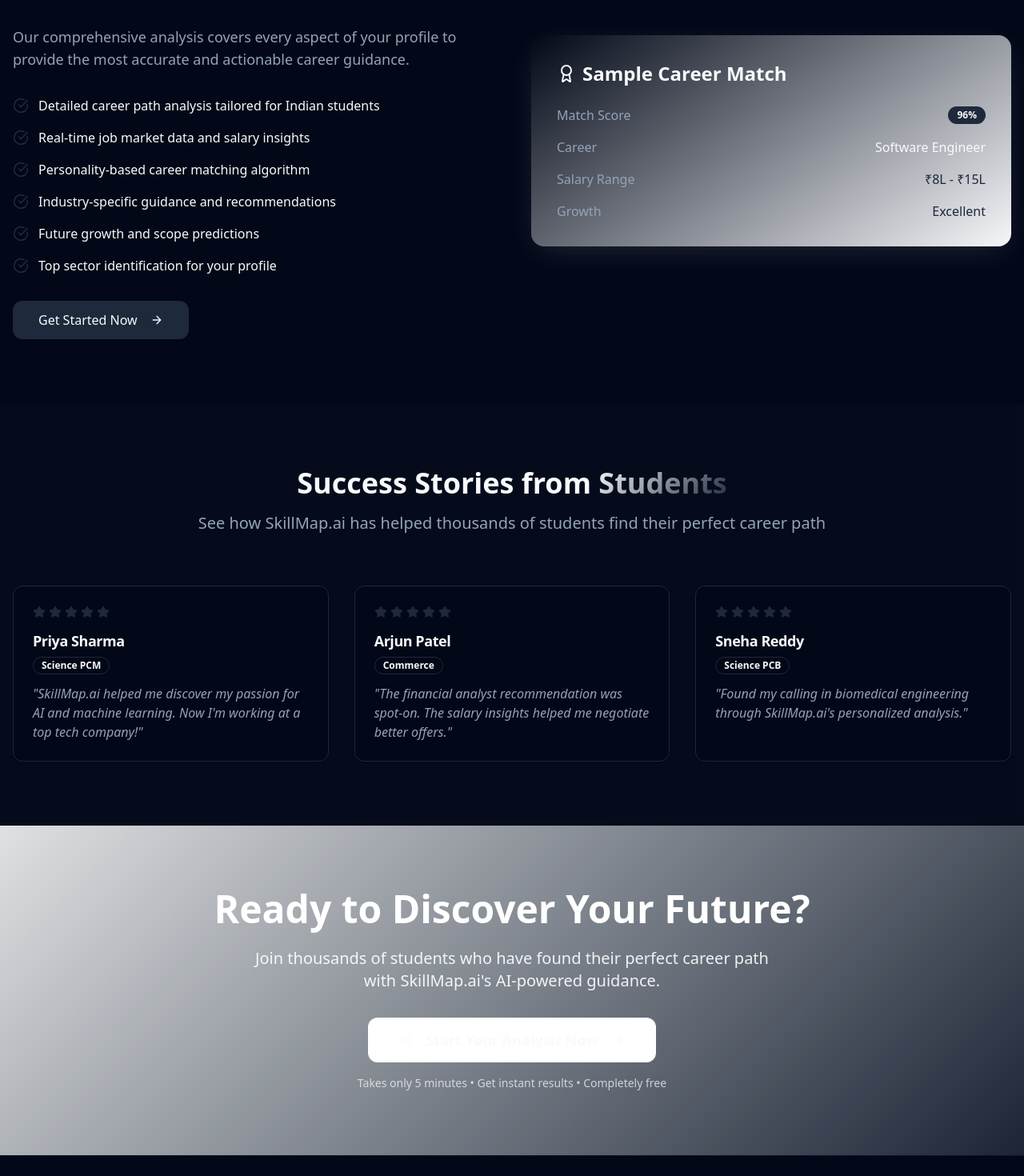
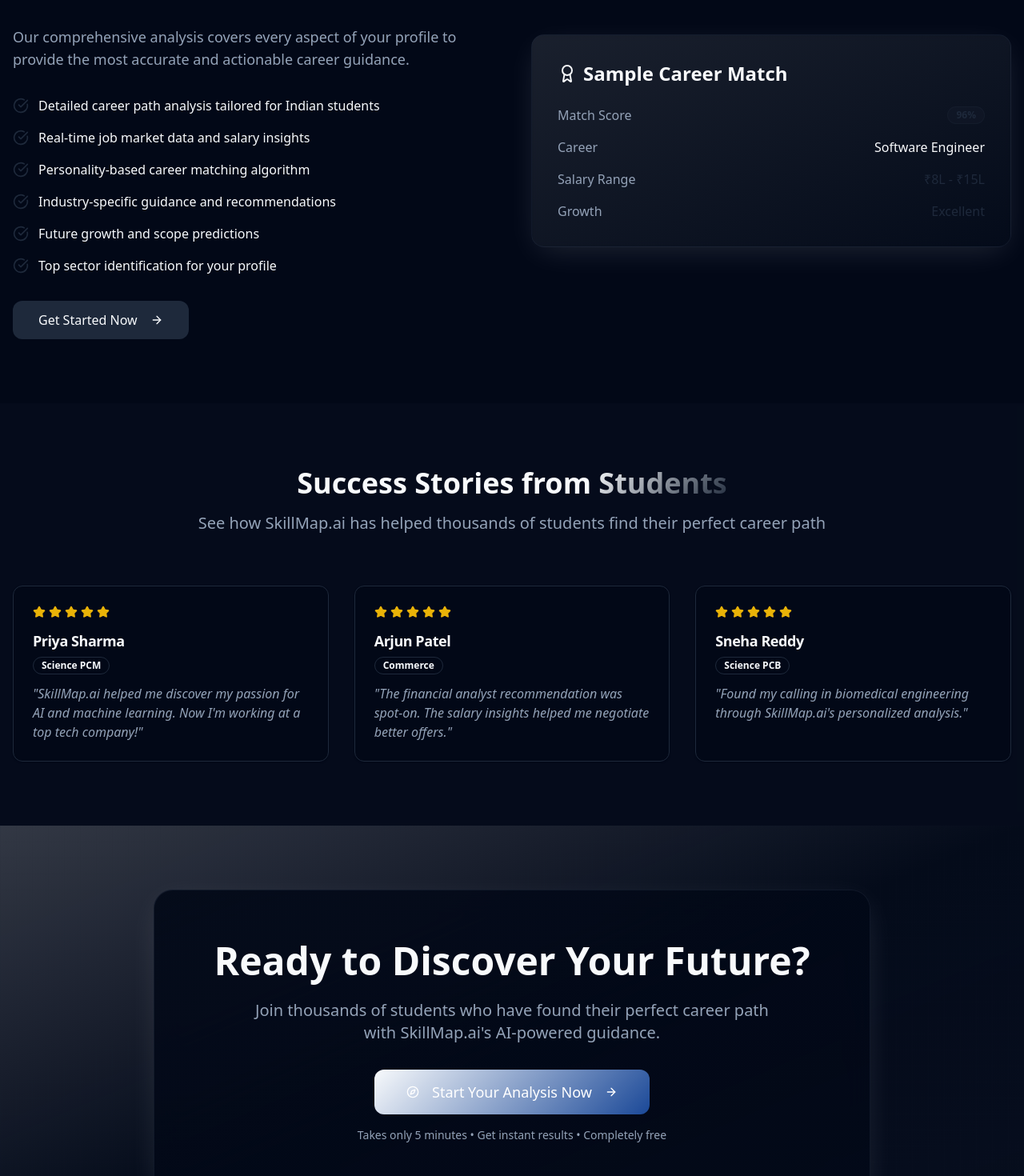
Before and after one commit to rajthakar1156/skillmap.ai, a React (Vite) app: page / in a window 1280 px wide. Shown: the part 1780-3250 px from the top of the page at 80% size. Built offline with nearby package versions, Linux system fonts and the light colour scheme.

Commit message:
Refine UI elements
Update text and background colors for career match and discovery cards. Adjust testimonial start color to golden. Ensure overall professional website appearance, referencing the provided example.

```diff
--- a/src/index.css
+++ b/src/index.css
@@ -59,6 +59,7 @@ All colors MUST be HSL.
     --gradient-hero: linear-gradient(135deg, hsl(var(--primary)) 0%, hsl(var(--secondary)) 100%);
     --gradient-card: linear-gradient(145deg, hsl(var(--card)) 0%, hsl(220 30% 97%) 100%);
     --gradient-accent: linear-gradient(135deg, hsl(var(--accent)) 0%, hsl(var(--accent-light)) 100%);
+    --gradient-secondary: linear-gradient(135deg, hsl(var(--secondary)) 0%, hsl(var(--secondary-light)) 100%);
 
     /* Shadows */
     --shadow-elegant: 0 10px 40px -10px hsl(var(--primary) / 0.15);
--- a/src/pages/Index.tsx
+++ b/src/pages/Index.tsx
@@ -291,19 +291,19 @@ const Index = () => {
             </div>
 
             <div className="relative lg:order-1">
-              <div className="bg-gradient-card rounded-2xl p-6 sm:p-8 shadow-elegant hover:shadow-glow transition-all duration-300">
+              <div className="bg-gradient-to-br from-primary/5 to-secondary/5 dark:from-primary/10 dark:to-secondary/10 border border-border/50 rounded-2xl p-6 sm:p-8 shadow-elegant hover:shadow-glow transition-all duration-300 backdrop-blur-sm">
                 <div className="flex items-center gap-2 mb-6">
                   <Award className="w-6 h-6 text-primary" />
-                  <h3 className="text-lg sm:text-2xl font-semibold">Sample Career Match</h3>
+                  <h3 className="text-lg sm:text-2xl font-semibold text-foreground">Sample Career Match</h3>
                 </div>
                 <div className="space-y-4">
                   <div className="flex justify-between items-center">
                     <span className="text-sm sm:text-base text-muted-foreground">Match Score</span>
-                    <Badge className="bg-secondary text-secondary-foreground font-semibold">96%</Badge>
+                    <Badge className="bg-secondary/20 text-secondary border-secondary/30 font-semibold">96%</Badge>
                   </div>
                   <div className="flex justify-between items-center">
                     <span className="text-sm sm:text-base text-muted-foreground">Career</span>
-                    <span className="text-sm sm:text-base font-medium">Software Engineer</span>
+                    <span className="text-sm sm:text-base font-medium text-foreground">Software Engineer</span>
                   </div>
                   <div className="flex justify-between items-center">
                     <span className="text-sm sm:text-base text-muted-foreground">Salary Range</span>
@@ -338,7 +338,7 @@ const Index = () => {
                 <CardHeader className="pb-3">
                   <div className="flex items-center gap-1 mb-2">
                     {[...Array(testimonial.rating)].map((_, i) => (
-                      <Star key={i} className="w-3 sm:w-4 h-3 sm:h-4 text-accent fill-current" />
+                      <Star key={i} className="w-3 sm:w-4 h-3 sm:h-4 text-yellow-500 fill-current" />
                     ))}
                   </div>
                   <CardTitle className="text-base sm:text-lg group-hover:text-primary transition-colors">{testimonial.name}</CardTitle>
@@ -356,30 +356,33 @@ const Index = () => {
       </section>
 
       {/* CTA Section */}
-      <section className="py-16 sm:py-20 bg-gradient-hero relative overflow-hidden">
-        <div className="absolute inset-0 bg-black/10"></div>
+      <section className="py-16 sm:py-20 relative overflow-hidden">
+        <div className="absolute inset-0 bg-gradient-to-br from-primary/10 via-secondary/5 to-accent/10 dark:from-primary/20 dark:via-secondary/10 dark:to-accent/20"></div>
+        <div className="absolute inset-0 bg-grid-pattern opacity-5"></div>
         <div className="relative container mx-auto px-4 text-center">
-          <h2 className="text-2xl sm:text-3xl lg:text-4xl xl:text-5xl font-bold text-white mb-6">
+          <div className="bg-gradient-to-br from-background/80 to-background/60 dark:from-background/90 dark:to-background/70 backdrop-blur-lg border border-border/50 rounded-3xl p-8 sm:p-12 lg:p-16 shadow-elegant max-w-4xl mx-auto">
+            <h2 className="text-2xl sm:text-3xl lg:text-4xl xl:text-5xl font-bold text-foreground mb-6">
               Ready to Discover Your Future?
             </h2>
-          <p className="text-base sm:text-lg lg:text-xl text-white/90 mb-8 max-w-2xl mx-auto">
+            <p className="text-base sm:text-lg lg:text-xl text-muted-foreground mb-8 max-w-2xl mx-auto">
               Join thousands of students who have found their perfect career path with SkillMap.ai's AI-powered guidance.
             </p>
 
             <Button
-            variant="hero"
+              variant="default"
               size="xl"
               onClick={() => navigate('/profile')}
-            className="bg-white text-primary hover:bg-white/90 hover:scale-105 w-full sm:w-auto sm:min-w-[280px]"
+              className="bg-gradient-primary hover:shadow-glow transition-all duration-300 hover:scale-105 w-full sm:w-auto sm:min-w-[280px] text-white"
             >
               <Compass className="w-5 h-5 mr-2" />
               Start Your Analysis Now
               <ArrowRight className="w-5 h-5 ml-2" />
             </Button>
 
-          <p className="text-white/70 text-xs sm:text-sm mt-4">
+            <p className="text-muted-foreground text-xs sm:text-sm mt-4">
               Takes only 5 minutes • Get instant results • Completely free
             </p>
+          </div>
         </div>
       </section>
 
```
Lines whose indentation alone changed are shown as unchanged.
